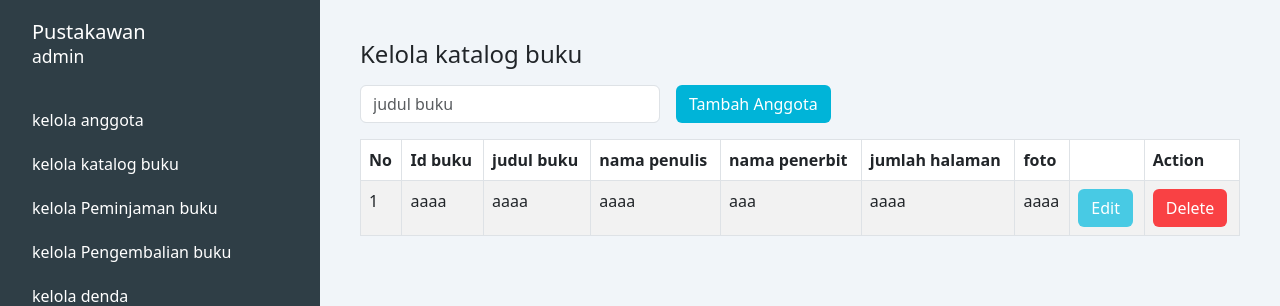
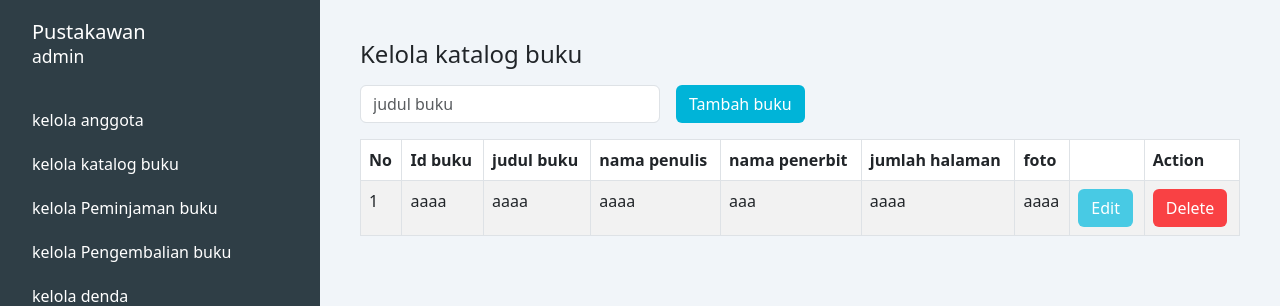
Before and after one commit to ekireski9983/perpustakaan_TA, a PHP site: page /kelola_katalog.php in a window 1280 px wide. Shown: the top 306 px of the page. Run offline with PHP 8.4, Linux system fonts and the light colour scheme; some libraries are stand-ins or nearby versions.

Commit message:
katalog buku

```diff
--- a/kelola_katalog.php
+++ b/kelola_katalog.php
@@ -103,7 +103,7 @@
       <h4>Kelola katalog buku</h4>
       <div class="d-flex flex-wrap gap-2 align-items-center mb-3 mt-3">
         <input type="text" class="form-control form-control-md me-2" placeholder="judul buku" style="max-width: 300px;" />
-        <button class="btn btn-tambah btn-md">Tambah Anggota</button>
+        <button class="btn btn-tambah btn-md">Tambah buku</button>
       </div>
       <div class="table-responsive">
         <table class="table table-bordered table-striped">
```
